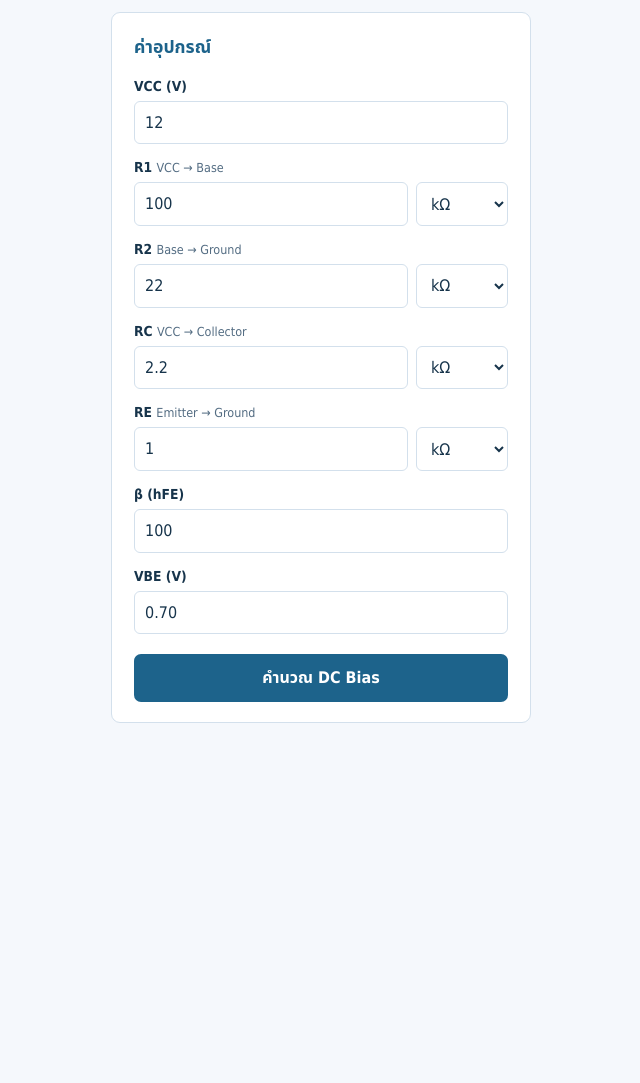
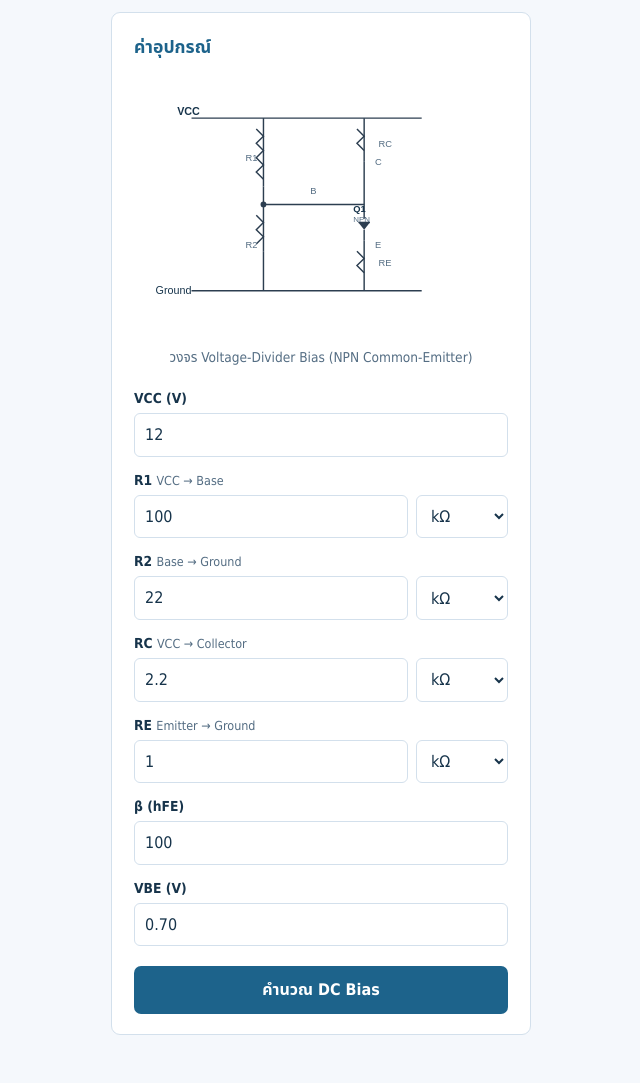
Before and after one commit to book123zxza777-prog/BJT-DC-Bias-Web-App1, a Flask app: page / in a window 1280 px wide. Shown: the part 105-1188 px from the top of the page, without its empty margins (29-669 px from the left). Before the commit the page ends 828 px from the top, so only its background shows below. Run offline with Flask 3, Linux system fonts and the light colour scheme.

Commit message:
feat: add SVG voltage-divider bias circuit diagram to form

```diff
--- a/static/style.css
+++ b/static/style.css
@@ -43,6 +43,23 @@ h2 { font-size: 1.1rem; margin: 0 0 14px; color: var(--accent); }
   border: 1px solid var(--line);
   border-radius: 9px;
   padding: 20px 22px;
+}
+
+.circuit-wrap {
+  margin: 14px 0 18px;
+  text-align: center;
+}
+
+.circuit-diagram {
+  max-width: 100%;
+  height: auto;
+  display: inline-block;
+}
+
+.circuit-caption {
+  margin: 6px 0 0;
+  font-size: 0.85rem;
+  color: var(--muted);
 }
 
 .field { margin-bottom: 12px; }
--- a/templates/index.html
+++ b/templates/index.html
@@ -15,6 +15,69 @@
   <main class="layout">
     <section class="card form-card">
       <h2>ค่าอุปกรณ์</h2>
+
+      <div class="circuit-wrap">
+        <svg viewBox="0 0 520 360" xmlns="http://www.w3.org/2000/svg" class="circuit-diagram" role="img" aria-labelledby="circuitTitle">
+          <title id="circuitTitle">BJT Voltage-Divider Bias Circuit</title>
+          <defs>
+            <marker id="emitArrow" markerWidth="10" markerHeight="7" refX="0" refY="3.5" orient="auto">
+              <polygon points="0 0, 10 3.5, 0 7" fill="#2c3e50"/>
+            </marker>
+          </defs>
+
+          <!-- Rails -->
+          <line x1="80" y1="60" x2="400" y2="60" stroke="#2c3e50" stroke-width="2"/>
+          <line x1="80" y1="300" x2="400" y2="300" stroke="#2c3e50" stroke-width="2"/>
+
+          <text x="60" y="55" font-family="sans-serif" font-size="15" font-weight="bold" fill="#17344b">VCC</text>
+          <text x="30" y="305" font-family="sans-serif" font-size="15" fill="#17344b">Ground</text>
+
+          <!-- R1: VCC down to Base node -->
+          <line x1="180" y1="60" x2="180" y2="155" stroke="#2c3e50" stroke-width="2"/>
+          <polyline points="170,75 180,85 170,95 180,105 170,115 180,125 170,135 180,145" fill="none" stroke="#2c3e50" stroke-width="2"/>
+          <line x1="180" y1="155" x2="180" y2="180" stroke="#2c3e50" stroke-width="2"/>
+          <text x="155" y="120" font-family="sans-serif" font-size="13" fill="#546d83">R1</text>
+
+          <!-- R2: Base node down to Ground -->
+          <line x1="180" y1="180" x2="180" y2="245" stroke="#2c3e50" stroke-width="2"/>
+          <polyline points="170,195 180,205 170,215 180,225 170,235" fill="none" stroke="#2c3e50" stroke-width="2"/>
+          <line x1="180" y1="245" x2="180" y2="300" stroke="#2c3e50" stroke-width="2"/>
+          <text x="155" y="240" font-family="sans-serif" font-size="13" fill="#546d83">R2</text>
+
+          <!-- Base node dot -->
+          <circle cx="180" cy="180" r="4" fill="#2c3e50"/>
+
+          <!-- Wire Base node to Q1 Base -->
+          <line x1="180" y1="180" x2="260" y2="180" stroke="#2c3e50" stroke-width="2"/>
+
+          <!-- Q1 NPN -->
+          <!-- Collector-Emitter spine -->
+          <line x1="320" y1="120" x2="320" y2="200" stroke="#2c3e50" stroke-width="2"/>
+          <!-- Base into spine -->
+          <line x1="260" y1="180" x2="320" y2="180" stroke="#2c3e50" stroke-width="2"/>
+          <!-- Emitter arrow (NPN: points outward/down) -->
+          <line x1="312" y1="205" x2="328" y2="205" stroke="#2c3e50" stroke-width="2"/>
+          <path d="M 312 205 L 320 215 L 328 205" fill="#2c3e50"/>
+          <line x1="320" y1="215" x2="320" y2="230" stroke="#2c3e50" stroke-width="2"/>
+
+          <text x="335" y="125" font-family="sans-serif" font-size="13" fill="#546d83">C</text>
+          <text x="245" y="165" font-family="sans-serif" font-size="13" fill="#546d83">B</text>
+          <text x="335" y="240" font-family="sans-serif" font-size="13" fill="#546d83">E</text>
+          <text x="305" y="190" font-family="sans-serif" font-size="13" font-weight="bold" fill="#17344b">Q1</text>
+          <text x="305" y="205" font-family="sans-serif" font-size="11" fill="#546d83">NPN</text>
+
+          <!-- RC: VCC rail to Collector -->
+          <line x1="320" y1="60" x2="320" y2="120" stroke="#2c3e50" stroke-width="2"/>
+          <polyline points="310,75 320,85 310,95 320,105" fill="none" stroke="#2c3e50" stroke-width="2"/>
+          <text x="340" y="100" font-family="sans-serif" font-size="13" fill="#546d83">RC</text>
+
+          <!-- RE: Emitter to Ground rail -->
+          <line x1="320" y1="230" x2="320" y2="300" stroke="#2c3e50" stroke-width="2"/>
+          <polyline points="310,245 320,255 310,265 320,275" fill="none" stroke="#2c3e50" stroke-width="2"/>
+          <text x="340" y="265" font-family="sans-serif" font-size="13" fill="#546d83">RE</text>
+        </svg>
+        <p class="circuit-caption">วงจร Voltage-Divider Bias (NPN Common-Emitter)</p>
+      </div>
 
       {% if errors %}
       <div class="alert alert-error">
```
